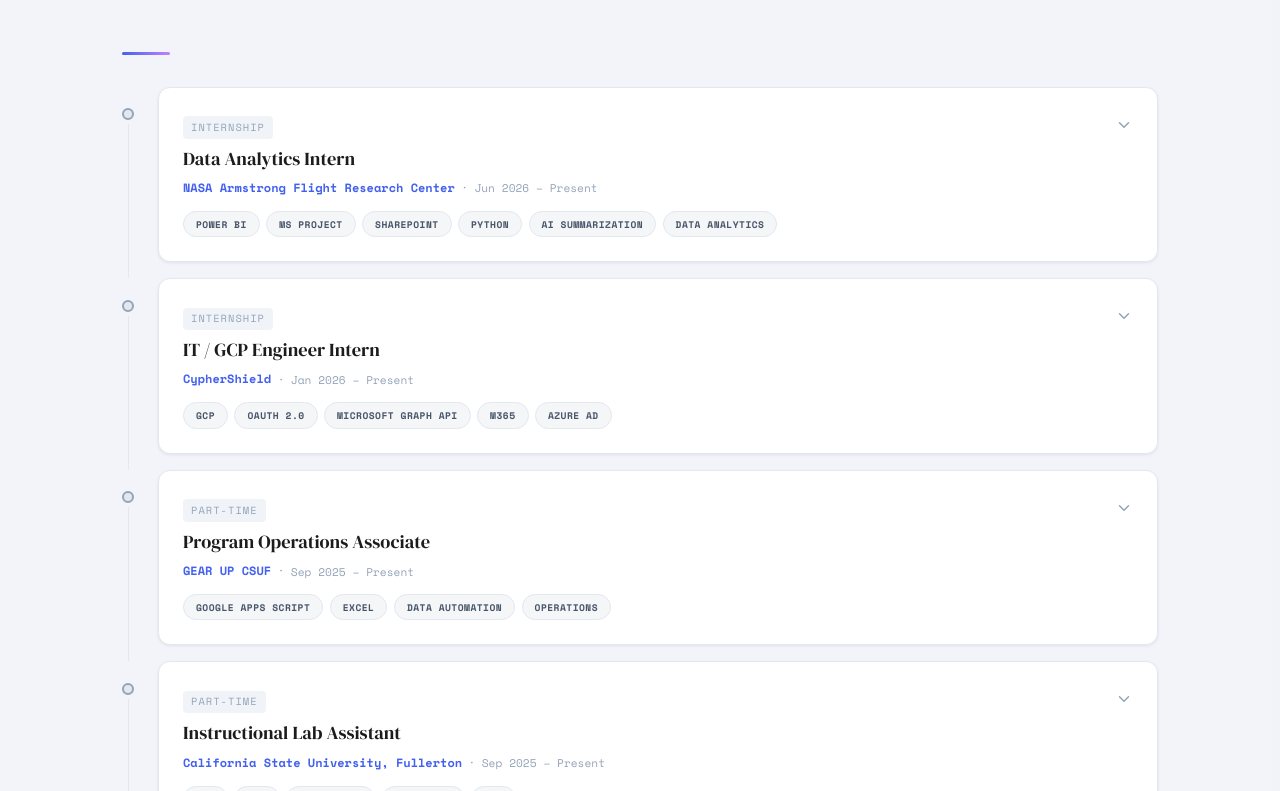
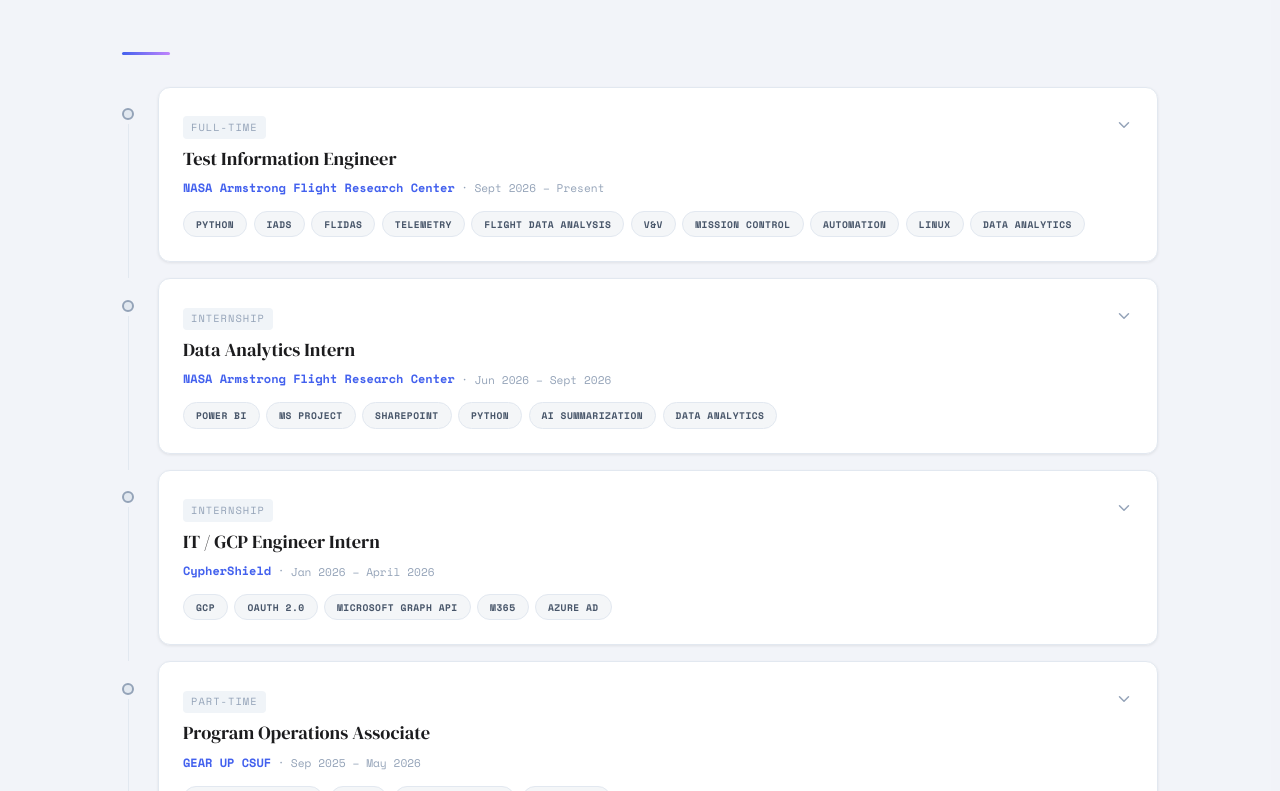
Before and after one commit to janyajaiswal/Portfolio, a React (Vite) app in the folder client/: page / in a window 1280 px wide. Shown: the part 1849-2640 px from the top of the page. Built offline with nearby package versions, Linux system fonts and the light colour scheme.

Commit message:
Updated experiences

```diff
--- a/client/src/components/Experience.jsx
+++ b/client/src/components/Experience.jsx
@@ -4,9 +4,20 @@ import { ChevronDown } from 'lucide-react';
 
 const EXPERIENCES = [
   {
+    role: 'Test Information Engineer',
+    company: 'NASA Armstrong Flight Research Center',
+    dates: 'Sept 2026 – Present',
+    type: 'Full-time',
+    tags: ['Python', 'IADS', 'FLIDAS', 'Telemetry', 'Flight Data Analysis', 'V&V', 'Mission Control', 'Automation', 'Linux', 'Data Analytics'],
+    bullets: [
+      '•	Automate Dryden Aeronautic Test Range (DATR) mission documentation with Python scripts (mission reports, work orders, data processing and archival). Built a custom note-taking app with automatic per-mission folder creation, file sorting and collections, and improved the GPS data plotting.',
+      '•	Gather Mission Control Center (MCC) real-time display requirements and develop IADS configuration files for MCC builds. Execute formal V&V on every release using FLIDAS and Python, replaying a prior flight’s data at each step to verify flight-data accuracy and system reliability.',
+      '•	Staff the MCC during live missions, troubleshooting flight-system anomalies through real-time telemetry and coordinating with flight, software, and Range engineering teams. Document mission notes for post-flight review.']
+  },
+  {
     role: 'Data Analytics Intern',
     company: 'NASA Armstrong Flight Research Center',
-    dates: 'Jun 2026 – Present',
+    dates: 'Jun 2026 – Sept 2026',
     type: 'Internship',
     tags: ['Power BI', 'MS Project', 'SharePoint', 'Python', 'AI Summarization', 'Data Analytics'],
     bullets: [
@@ -18,7 +29,7 @@ const EXPERIENCES = [
   {
     role: 'IT / GCP Engineer Intern',
     company: 'CypherShield',
-    dates: 'Jan 2026 – Present',
+    dates: 'Jan 2026 – April 2026',
     type: 'Internship',
     tags: ['GCP', 'OAuth 2.0', 'Microsoft Graph API', 'M365', 'Azure AD'],
     bullets: [
@@ -30,7 +41,7 @@ const EXPERIENCES = [
   {
     role: 'Program Operations Associate',
     company: 'GEAR UP CSUF',
-    dates: 'Sep 2025 – Present',
+    dates: 'Sep 2025 – May 2026',
     type: 'Part-time',
     tags: ['Google Apps Script', 'Excel', 'Data Automation', 'Operations'],
     bullets: [
@@ -43,7 +54,7 @@ const EXPERIENCES = [
   {
     role: 'Instructional Lab Assistant',
     company: 'California State University, Fullerton',
-    dates: 'Sep 2025 – Present',
+    dates: 'Sep 2025 – May 2026',
     type: 'Part-time',
     tags: ['C++', 'OOP', 'Algorithms', 'Debugging', 'Git'],
     bullets: [
```
